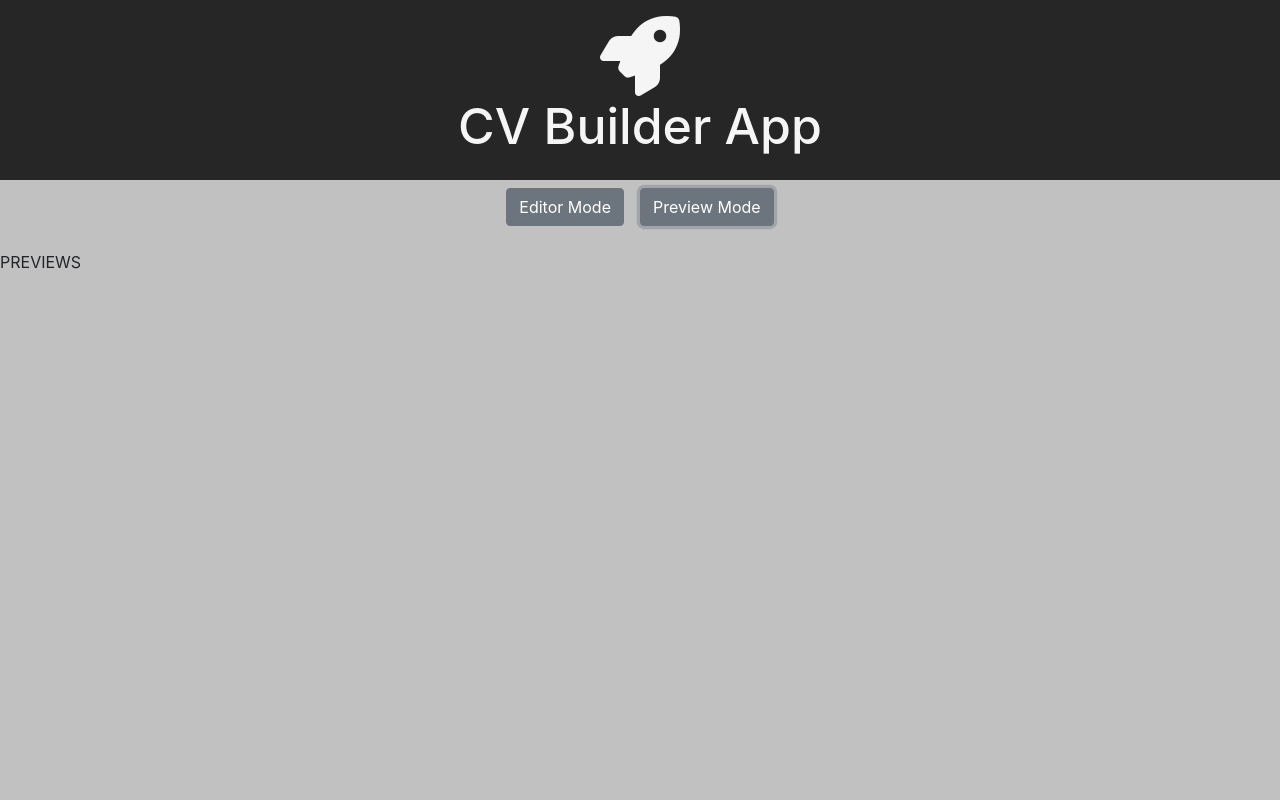
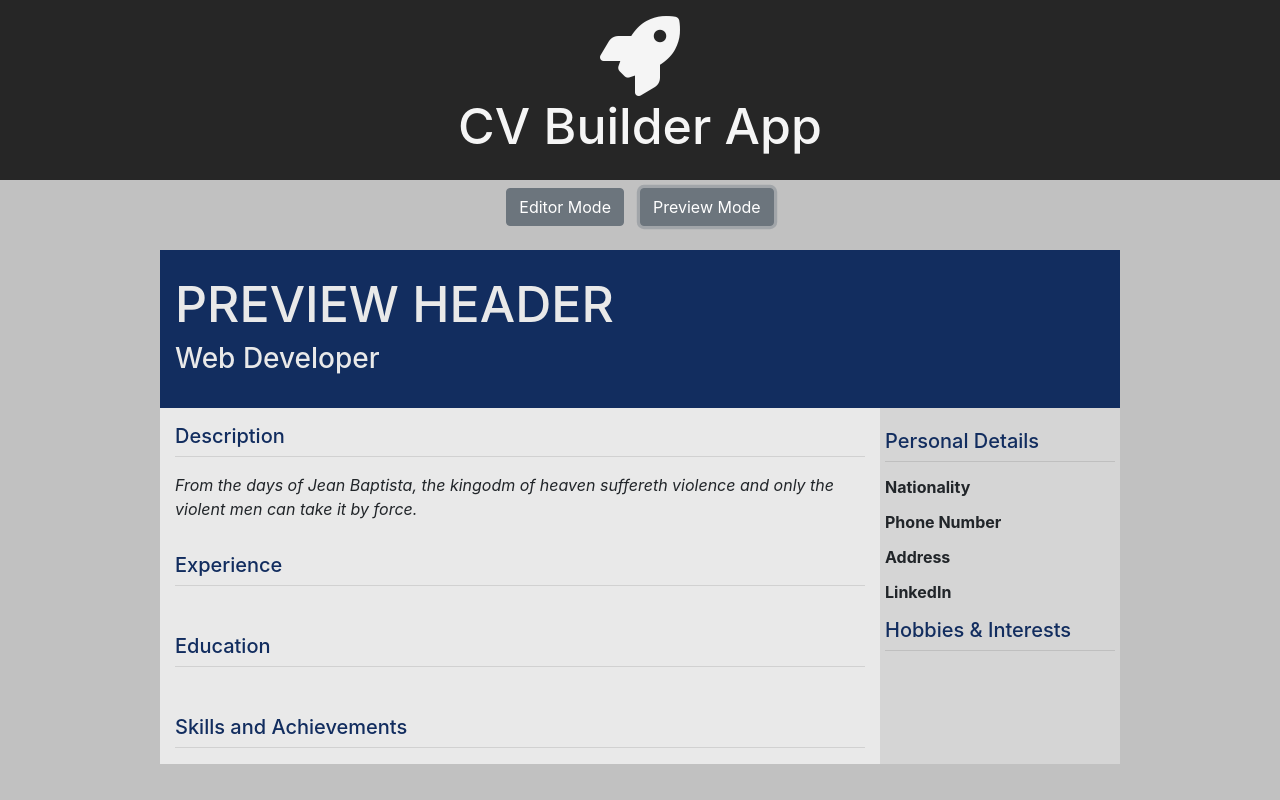
Before and after one commit to AndreUdotai/cv-builder, a React (Create React App) app: page / in a window 1280 px wide. Both pictures are taken after a click on the button "Preview Mode". Built offline with nearby package versions, Linux system fonts and the light colour scheme.

Commit message:
added the preview component and the sub components

```diff
--- /dev/null
+++ b/src/components/PreviewBody.js
@@ -0,0 +1,21 @@
+import React from 'react';
+import '../styles/preview.css'
+import PreviewPersonal from './PreviewPersonal';
+import PreviewQualifications from './PreviewQualifications';
+
+class PreviewBody extends React.Component{
+    render(){
+        return(
+            <div className='row previewBody'>
+                <div className='col-9 qualifications'>
+                    < PreviewQualifications />
+                </div>
+                <div className='col-3 personalInfo'>
+                    < PreviewPersonal />
+                </div>
+            </div>
+        )
+    }
+}
+
+export default PreviewBody;
--- /dev/null
+++ b/src/components/PreviewHeader.js
@@ -0,0 +1,16 @@
+import React from 'react';
+
+class PreviewHeader extends React.Component{
+    render(){
+        return(
+            <div className='row'>
+                <div className='col py-4 previewHeader'>
+                    <h1>PREVIEW HEADER</h1>
+                    <h3>Web Developer</h3>
+                </div>
+            </div>
+        )
+    }
+}
+
+export default PreviewHeader;
--- /dev/null
+++ b/src/components/PreviewPersonal.js
@@ -0,0 +1,69 @@
+import React from 'react';
+
+class PreviewPersonalDetails extends React.Component{
+    render(){
+        return(
+            <div>
+                <div className='row mt-3'>
+                    <div className='col'>
+                        <h5>Personal Details</h5>
+                        <hr />
+                    </div>
+                </div>
+                <div className='row'>
+                    <div className='col'>
+                        <h6>Nationality</h6>
+                        <p></p>
+                    </div>
+                </div>
+                <div className='row'>
+                    <div className='col'>
+                        <h6>Phone Number</h6>
+                        <p></p>
+                    </div>
+                </div>
+                <div className='row'>
+                    <div className='col'>
+                        <h6>Address</h6>
+                        <p></p>
+                    </div>
+                </div>
+                <div className='row'>
+                    <div className='col'>
+                        <h6>LinkedIn</h6>
+                        <p></p>
+                    </div>
+                </div>
+            </div>
+        )
+    }
+}
+
+class PreviewPersonalHobbies extends React.Component{
+    render(){
+        return(
+            <div>
+                <div className='row'>
+                    <div className='col'>
+                        <h5>Hobbies & Interests</h5>
+                        <hr />
+
+                    </div>
+                </div>
+            </div>
+        )
+    }
+}
+
+class PreviewPersonal extends React.Component{
+    render(){
+        return(
+            <div className='personalInfoContent'>
+                < PreviewPersonalDetails />
+                < PreviewPersonalHobbies />
+            </div>
+        )
+    }
+}
+
+export default PreviewPersonal;
--- /dev/null
+++ b/src/components/PreviewQualifications.js
@@ -0,0 +1,113 @@
+import React from 'react';
+import '../styles/preview.css';
+
+class PreviewDescription extends React.Component {
+    render() {
+        return (
+            <div className='row my-3'>
+                <div className='col binta'>
+                    <h5>Description</h5>
+                    <hr />
+                    <p>
+                        <i>
+                            From the days of Jean Baptista, the kingodm of
+                            heaven suffereth violence and only the violent men
+                            can take it by force.
+                        </i>
+                    </p>
+                </div>
+            </div>
+        );
+    }
+}
+
+class PreviewExperience extends React.Component {
+    render() {
+        return (
+            <div>
+                <div className='row'>
+                    <div className='col'>
+                        <h5>Experience</h5>
+                        <hr />
+                    </div>
+                </div>
+                <div className='row'>
+                    <div className='col-3'>
+                        <h6></h6>
+                    </div>
+                    <div className='col-9'>
+                        <h6></h6>
+                    </div>
+                </div>
+                <div className='row'>
+                    <div className='col-3'></div>
+                    <div className='col-9'>
+                        <div></div>
+                    </div>
+                </div>
+                <div className='row pr-1'>
+                    <div className='col-3'></div>
+                    <div className='col-9 achievement'>
+                        <div>
+                            <i></i>
+                        </div>
+                    </div>
+                </div>
+            </div>
+        );
+    }
+}
+
+class PreviewEducation extends React.Component {
+    render() {
+        return (
+            <div>
+                <div className='row mt-4'>
+                    <div className='col'>
+                        <h5>Education</h5>
+                        <hr />
+                    </div>
+                </div>
+                <div className='row'>
+                    <div className='col-3'>
+                        <h6></h6>
+                    </div>
+                    <div className='col-9'>
+                        <h6></h6>
+                        <div></div>
+                    </div>
+                </div>
+            </div>
+        );
+    }
+}
+
+class PreviewSkills extends React.Component {
+    render() {
+        return (
+            <div>
+                <div className='row mt-4'>
+                    <div className='col'>
+                        <h5>Skills and Achievements</h5>
+                        <hr />
+                    </div>
+                </div>
+            </div>
+        );
+    }
+}
+
+class PreviewQualifications extends React.Component {
+    render() {
+        return (
+            <div>
+                <PreviewDescription />
+                <PreviewExperience />
+                <PreviewEducation />
+                <PreviewSkills />
+            </div>
+        );
+    }
+}
+
+export default PreviewQualifications;
--- a/src/components/preview.js
+++ b/src/components/preview.js
@@ -1,13 +1,18 @@
 import React from 'react';
+import PreviewHeader from './PreviewHeader';
+import PreviewBody from './PreviewBody';
 import '../styles/preview.css';
 
 class Preview extends React.Component {
     render() {
         return (
-            <div className='row my-4 w75 mx-auto'>
-                PREVIEWS
+            <div className='row my-4 w-75 mx-auto'>
+                <div className='col-12' id='preview'>
+                    <PreviewHeader />
+                    <PreviewBody />
+                </div>
             </div>
-        )
+        );
     }
 }
 
```
Also changed, not shown: src/components/PreviewDescription.js (added), src/components/PreviewEducation.js (added), src/components/PreviewExperience.js (added), src/components/PreviewPersonalinfo.js (added), src/components/PreviewSkills.js (added).
